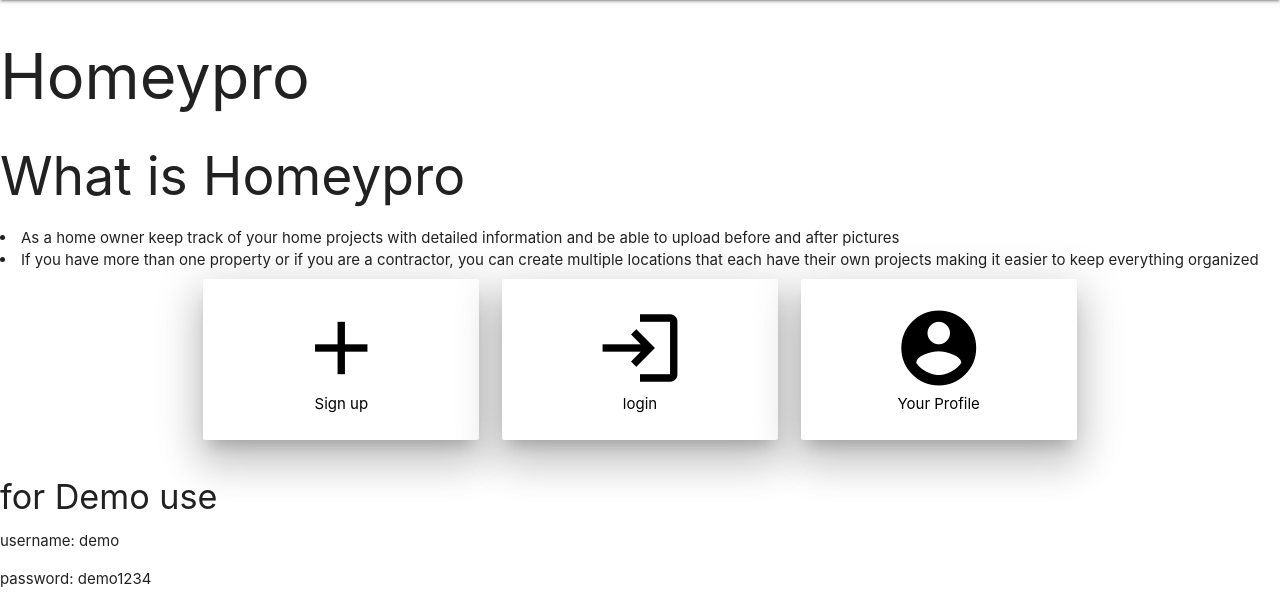
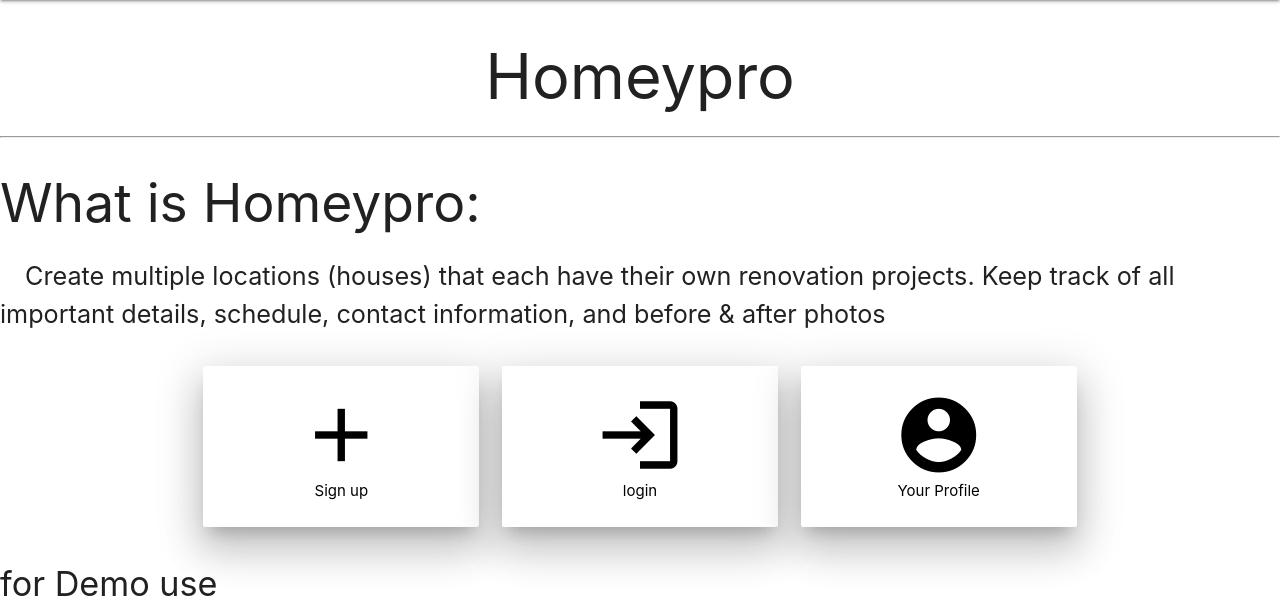
Before and after one commit to haydenharris0/homeypro, a Django app: page / in a window 1280 px wide. Shown: the part 64-667 px from the top of the page. Run offline with Django 3.2, Linux system fonts and the light colour scheme.

Commit message:
added to home page

```diff
--- a/main_app/templates/home.html
+++ b/main_app/templates/home.html
@@ -3,19 +3,18 @@
 <header>{% include 'header.html' %}</header>
 
 <body>
-  <h1>Homeypro</h1>
+  <div class="center-align">
+    <h1>Homeypro</h1>
+    <hr />
+  </div>
 
   <div>
-    <h2>What is Homeypro</h2>
-    <li>
-      As a home owner keep track of your home projects with detailed information
-      and be able to upload before and after pictures
-    </li>
-    <li>
-      If you have more than one property or if you are a contractor, you can
-      create multiple locations that each have their own projects making it
-      easier to keep everything organized
-    </li>
+    <h2>What is Homeypro:</h2>
+    <p class="flow-text" style="text-indent: 25px">
+      Create multiple locations (houses) that each have their own renovation
+      projects. Keep track of all important details, schedule, contact
+      information, and before & after photos
+    </p>
   </div>
 
   <div class="row container">
```
